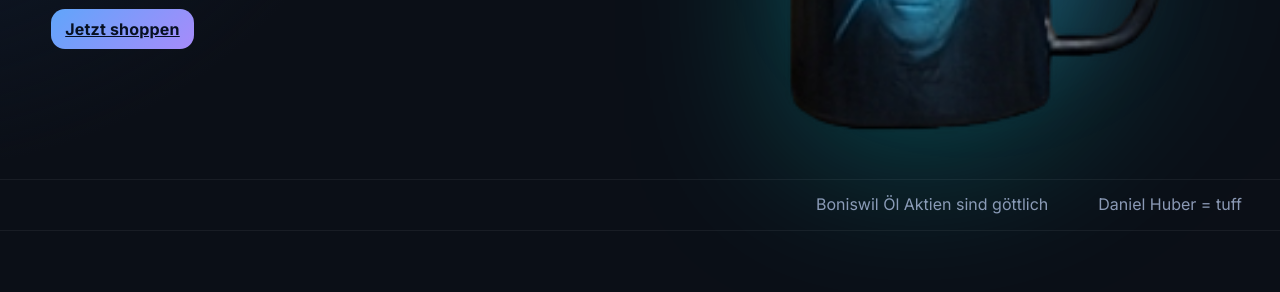
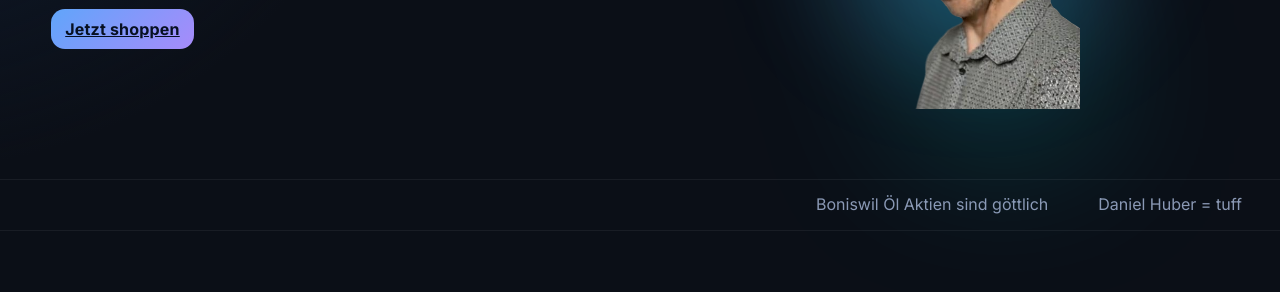
Before and after one commit to realshidd/daniel-huber-fanshop, a plain HTML site: page index.html in a window 1280 px wide. Shown: the part 370-662 px from the top of the page. Drawn offline with Linux system fonts and the light colour scheme.

Commit message:
wie immer

```diff
--- a/index.html
+++ b/index.html
@@ -37,7 +37,7 @@
         </div>
         <div class="hero-art">
           <div class="glow"></div>
-          <img src="./assets/laser-mug.png" alt="Laseraugen Tasse" class="hero-img" />
+          <img src="./assets/rs.png" alt="Laseraugen Tasse" class="hero-img" />
         </div>
       </div>
       <div class="ticker" aria-hidden="true">
--- a/styles.css
+++ b/styles.css
@@ -155,7 +155,7 @@ body {
 }
 
 .hero-img {
-  height: 100%;
+  height: 300px;
   object-fit: contain;
   filter: drop-shadow(0 24px 80px rgba(0, 255, 255, .25))
 }
```
Also changed, not shown: assets/rs.png (added).
